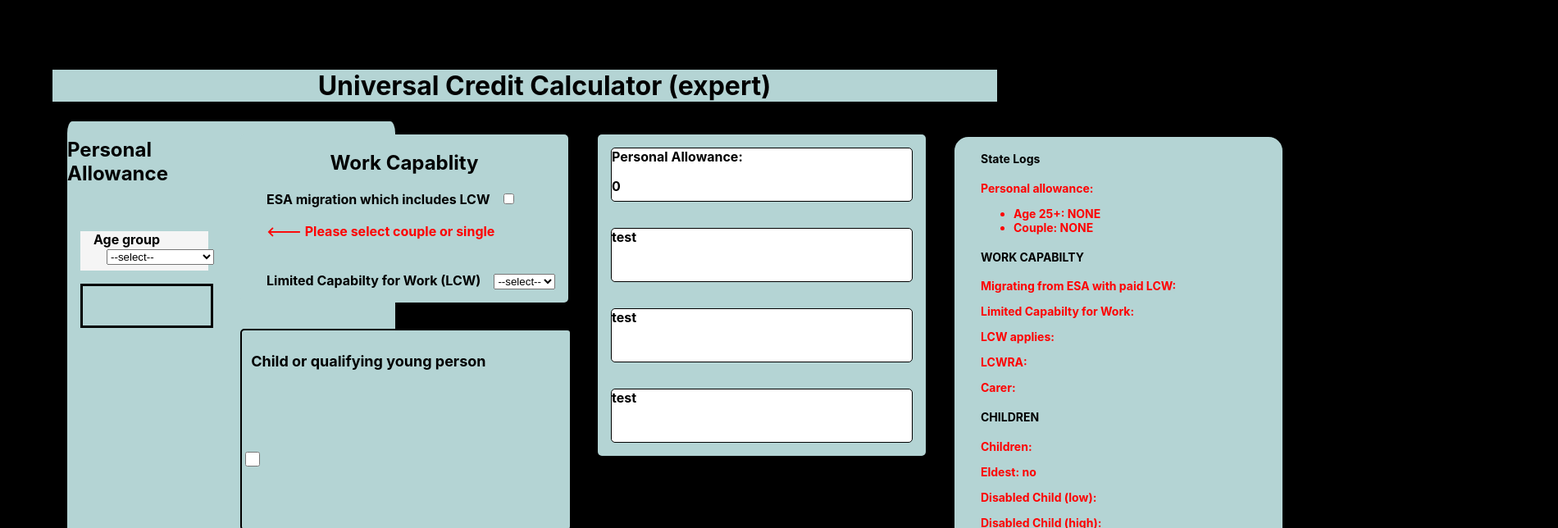
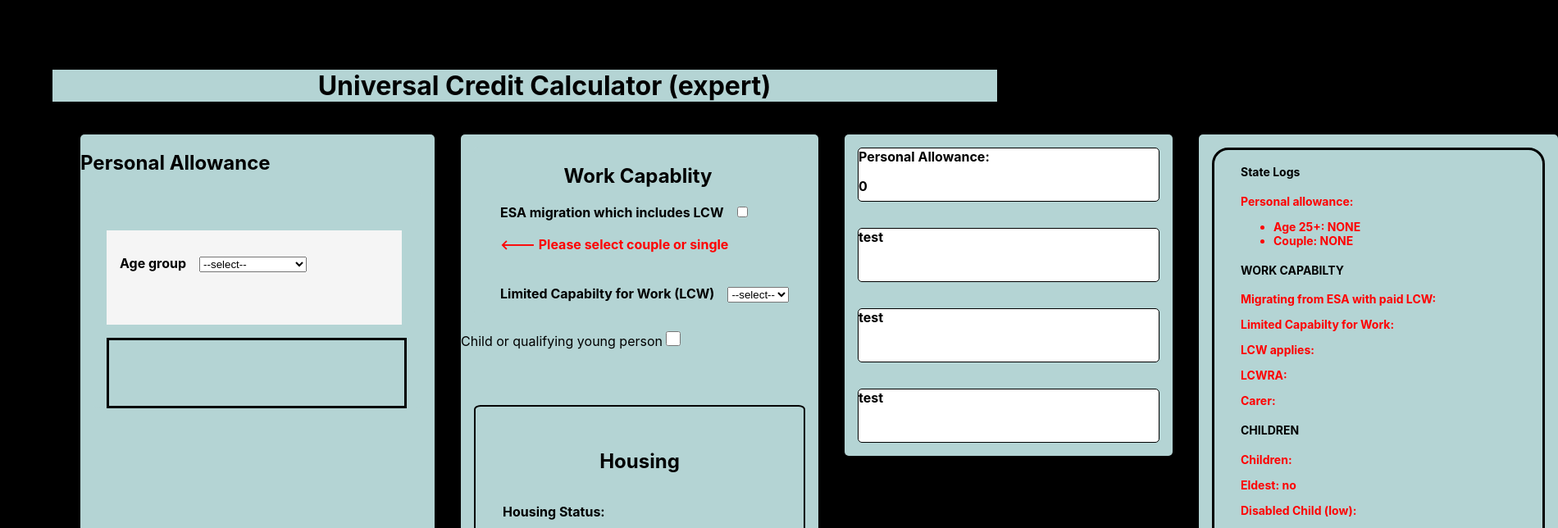
Before and after one commit to dnlstronge/benefitscalc2, a React (Create React App) app: page / in a window 1280 px wide. Shown: the top 644 px of the page at 82% size, 1900 px wide, since content can reach past the window. Built offline with nearby package versions, Linux system fonts and the light colour scheme.

Commit message:
[x] - css overhaul [] - more to do

```diff
--- a/src/components/UC/UCform/Children/SelectChild.module.css
+++ b/src/components/UC/UCform/Children/SelectChild.module.css
@@ -1,3 +1,8 @@
+
+
+
+
+
 .childcareAmount {
     background-color: white;
     margin-left: 1rem;
--- a/src/components/UC/UCform/PA/PASingle.js
+++ b/src/components/UC/UCform/PA/PASingle.js
@@ -53,8 +53,8 @@
         <React.Fragment>
             <div className={classes.container}>
 
-                <label className={classes.age_label} htmlFor="age-selecter">Age group
-                    <select className={classes.age_select} onChange={handleAge} id="age-selecter">
+                <label className={classes.pa_label} htmlFor="age-selecter">Age group
+                    <select className={classes.pa_select} onChange={handleAge} id="age-selecter">
                         <option value="NONE">--select--</option>
                         <option value="UNDER">Under 25</option>
                         <option value="OVER">Over 25+</option>
@@ -68,8 +68,8 @@
 
 {/* stream 1 - under 25 */}
                 {age === "UNDER" &&
-                <label onChange={handlePA_under} htmlFor={classes.couple_select}>Couple/Single
-                    <select>
+                <label className={classes.pa_label} onChange={handlePA_under} htmlFor="selectcouple">Couple/Single
+                    <select className={classes.pa_select} id="selectcouple">
                         <option value="NONE">--select--</option>
                         <option value="SINGLE">Single</option>
                         <option value="COUPLE">Couple</option>
@@ -77,8 +77,8 @@
                 </label> }
 {/* stream 2 - over 25 */}
                 {age === "OVER" &&
-                <label onChange={handlePA_over}htmlFor={classes.couple_select}>Couple/Single
-                    <select>
+                <label className={classes.pa_label} onChange={handlePA_over} htmlFor="coupleselect1">Couple/Single
+                    <select className={pa_select} id="couple_select1">
                         <option value="NONE">--select--</option>
                         <option value="SINGLE">Single</option>
                         <option value="COUPLE">Couple</option>
@@ -86,8 +86,8 @@
                 </label>}
 {/* handle mixed age */}
                 {age === "MIX" &&
-                <label onChange={handlePA_over}htmlFor={classes.couple_select}>Couple/Single
-                    <select>
+                <label className={classes.pa_label} onChange={handlePA_over}htmlFor={classes.couple_select2}>Couple/Single
+                    <select className={classes.pa_select} id="couple_select2">
                         <option value="NONE">--select--</option>
                         <option value="COUPLE">Couple</option>
                     </select>
--- a/src/components/UC/UCform/PA/PASingle.module.css
+++ b/src/components/UC/UCform/PA/PASingle.module.css
@@ -3,27 +3,22 @@
     flex-direction: column;
     font-weight: bold;
     margin: 1rem 1rem 1rem 1rem;
+    padding-bottom: 2rem;
     background: whitesmoke;
-    width: 80%;
-    height: 3rem;
+    width: 90%;
+    height: auto;
 
 }
-.age_label {
-    margin-left: 1rem
+.pa_label {
+
+    margin: 1rem 1rem 1rem 1rem;
 
 
 }
-.age_select {
-    margin-left: 1rem
+.pa_select {
+    margin: 1rem 1rem 1rem 1rem;
 }
 .age_warning {
     color: red;
     margin-left: 1rem
 }
-
-.couple_label {
-    margin-left: 1rem;
-}
-.couple_select {
-    margin-left: 1rem
-}
--- a/src/components/UC/UCform/PA/SelectPA.module.css
+++ b/src/components/UC/UCform/PA/SelectPA.module.css
@@ -1,5 +1,6 @@
 .component_container {
-
+    display: flex;
+    flex-direction: column;
     margin: 1rem 1rem 1rem 1rem;
     padding-top: 2rem;
     column-gap: 1rem;
@@ -20,11 +21,12 @@
     border: 3px solid black;
     flex-direction: column;
     margin-left: 1rem;
-    margin-right: 1rem;
-    width: 80%;
-    height: 3rem;
+    margin-right: 3rem;
+    width: 90%;
+    height: 5rem;
 }
 .stateLabel {
+    display: flex;
 
 }
 
--- a/src/components/UC/UCform/UCform.module.css
+++ b/src/components/UC/UCform/UCform.module.css
@@ -13,22 +13,21 @@
     display: flex;
     flex-direction: row;
     margin: 1rem 1rem 1rem 1rem;
-
-    Width: 25rem;
     row-gap: 2rem;
-    height: fit-content;
-    background: rgb(180, 212, 212);
-
     border: 2px solid black;
     border-radius: 2%;
+    width: auto;
 }
 
 
 .form_container_column {
+    margin: 1rem 1rem 1rem 1rem;
     display: flex;
     height: auto;
     flex-direction: column;
-    width: 30rem;
+
+    background: rgb(180, 212, 212);
+    border-radius: 5px;
 }
 
 
@@ -39,54 +38,6 @@
 
 
 
-/*=================children======================*/
-
-.UC_form_children {
-
-        display: flex;
-        flex-direction: column;
-        margin: 1rem 1rem 1rem 1rem;
-
-        column-gap: 1rem;
-        column-count: 1;
-        Width: 25rem;
-        height: auto;
-        background: rgb(180, 212, 212);
-        border: 2px solid black;
-        border-radius: 5px;
-        box-shadow: inset;
-
-
-
-
-    }
-
-
-    .UC_form_children label {
-
-        color: black;
-        font-weight: bold;
-        font-size: 18px;
-        width: 90%;
-        height: 5rem;
-        margin-top: 1.2rem;
-        margin-bottom: 1.2rem;
-        margin-right: 0.7rem;
-        margin-left: 0.7rem;
-        padding-top: 0.5rem;
-        padding-bottom: 1.2rem;
-    }
-
-    .UC_form_children select {
-        font-size: 16px;
-        font-weight: bold;
-        width: 90%;
-        height: 2.4rem;
-        margin-top: 0.5rem;
-        margin-bottom: 0.5rem;
-        margin-right: 0.7rem;
-        margin-left: 0.7rem;
-    }
 
 
 
```
